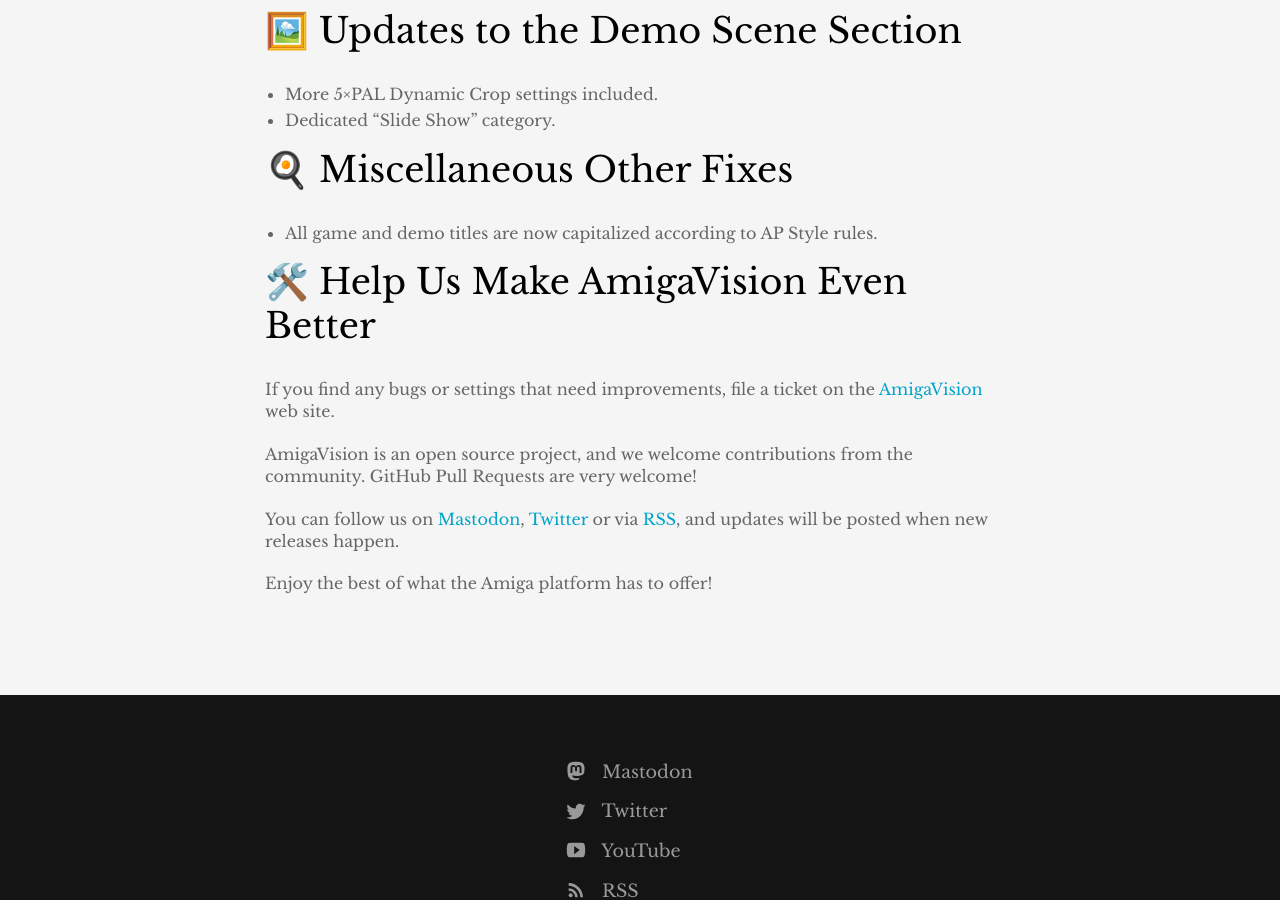
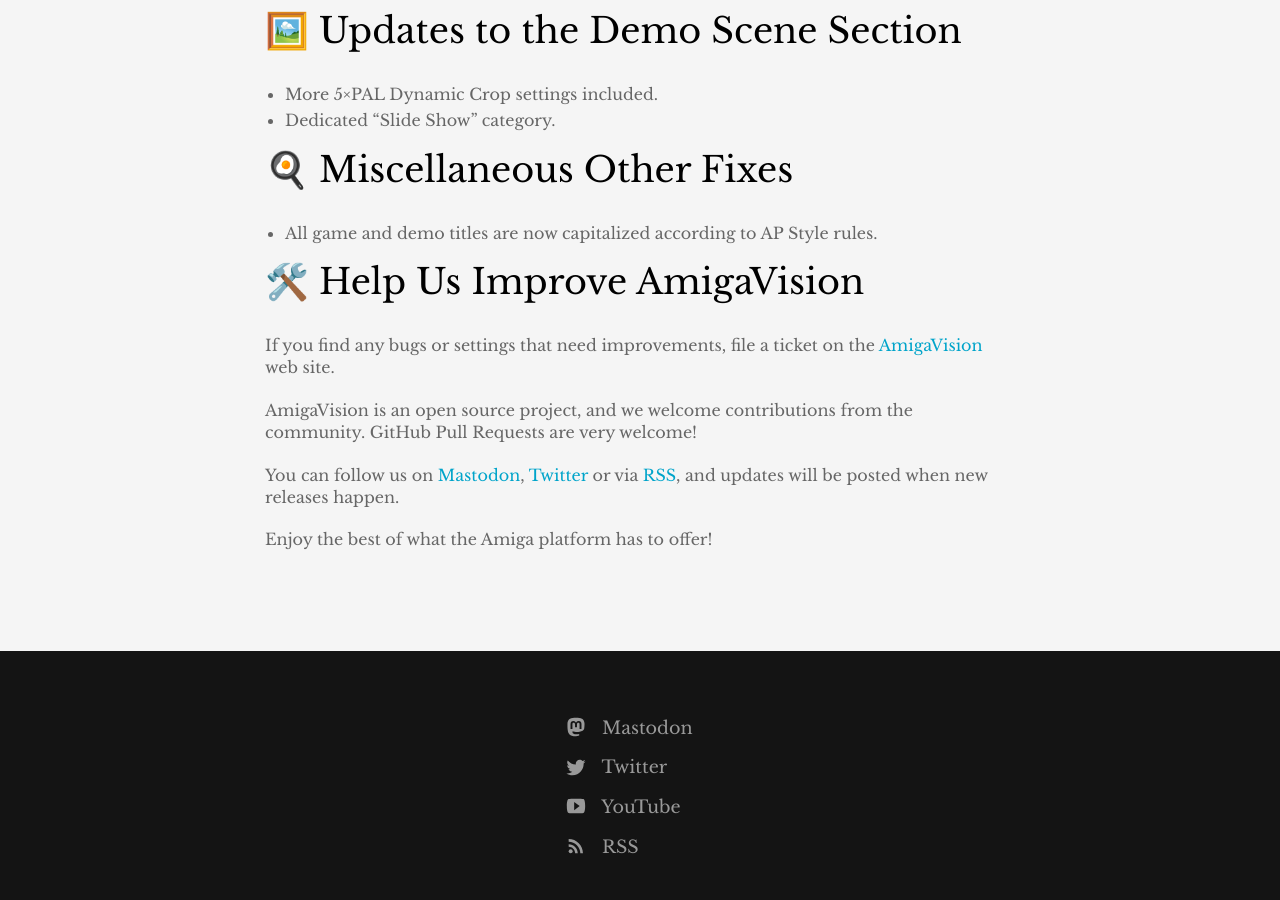
Before and after one commit to amigavision/amigavision.github.io, a Jekyll site: the page built from _posts/2023-06-06-2023.06.06.md, in a window 1280 px wide and 900 px high, scrolled down 4129 px. Built offline with Jekyll 4.4.1, drawn with Linux system fonts in a browser that asks for light colours.

Commit message:
Update headline

```diff
--- a/_posts/2023-06-06-2023.06.06.md
+++ b/_posts/2023-06-06-2023.06.06.md
@@ -114,7 +114,7 @@
 
 * All game and demo titles are now capitalized according to AP Style rules.
 
-## 🛠️ Help Us Make AmigaVision Even Better
+## 🛠️ Help Us Improve AmigaVision
 
 If you find any bugs or settings that need improvements, file a ticket on the [AmigaVision] web site.
 
```
